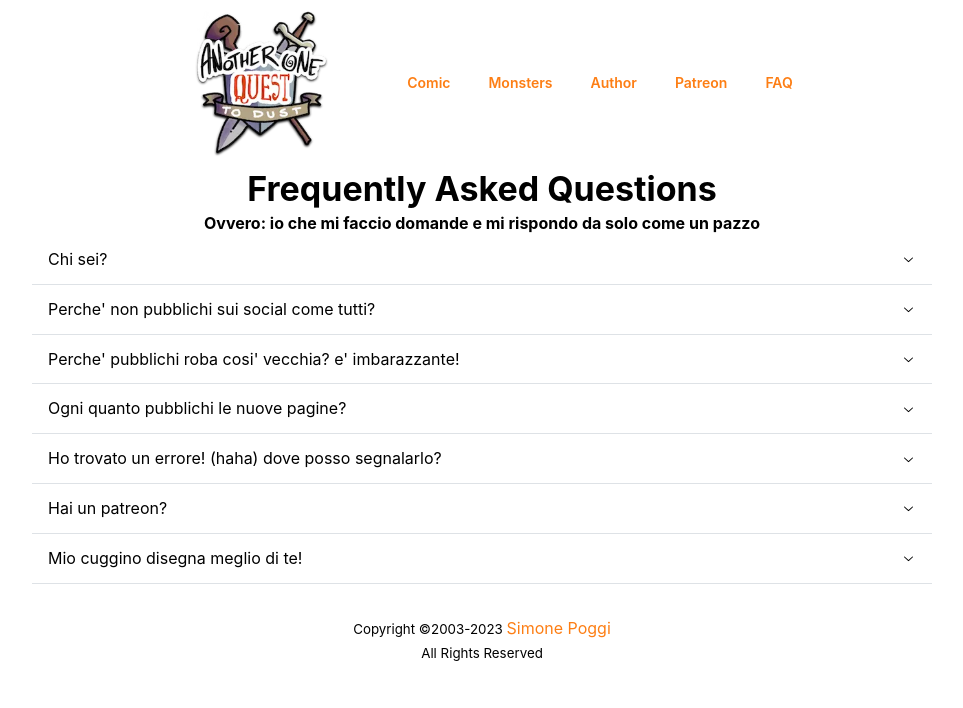
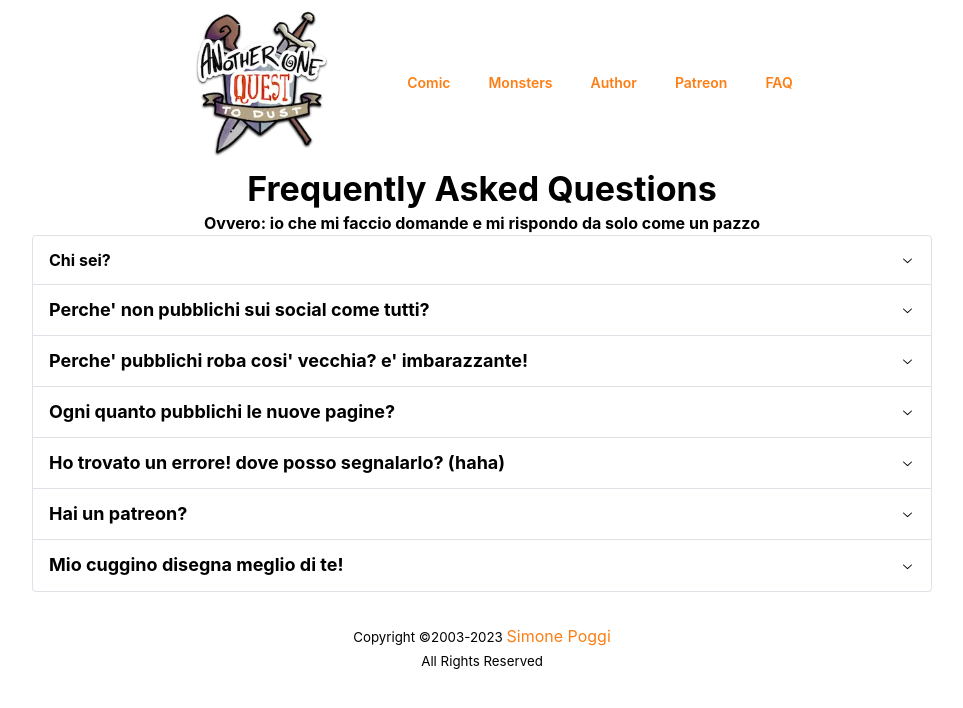
Before and after one commit to motocarota/aoqtd.com, a Next.js app: page /faq in a window 1280 px wide. Shown: the top 708 px of the page, without its empty margins (158-1121 px from the left). Built offline with nearby package versions, Linux system fonts and the light colour scheme.

Commit message:
faq
Former-commit-id: e9464712d55b2fc700cb046aceecd09a32089aa0 [formerly cc85e5107750ecab30a1e11cd0095bf0b62934d7]
Former-commit-id: 8acaef334029fa0d7fe9cb1a04bea739f331ef81

```diff
--- a/pages/faq.js
+++ b/pages/faq.js
@@ -1,4 +1,4 @@
-import {Accordion, AccordionControl, AccordionItem, AccordionPanel, Text, Title} from '@mantine/core';
+import {Accordion, AccordionControl, AccordionItem, AccordionPanel, Anchor, Text, Title} from '@mantine/core';
 import Image from 'next/image';
 
 export default function FAQ() {
@@ -8,64 +8,89 @@ export default function FAQ() {
         Frequently Asked Questions
 			</Title>
 			<Title order={5}>Ovvero: io che mi faccio domande e mi rispondo da solo come un pazzo</Title>
-			<Accordion maw='900' m='auto'>
+			<Accordion maw='900' m='auto' variant='contained'>
 				<AccordionItem value='1'>
 					<AccordionControl>
-						Chi sei?
+						<Title order={5}>
+							Chi sei?
+						</Title>
 					</AccordionControl>
 					<AccordionPanel>
 						<Text>Il mio nome e&apos; Simone Poggi, alias Motocarota.</Text>
 						<Image src='/me.jpeg' alt='me' height='365' width='486' />
-						<Text>Sono un multiclasse <a href='https://motocarota.art' target='_blank' rel='noreferrer'>artista</a>/<a href='https://simone-poggi.com' target='_blank' rel='noreferrer'>programmatore</a> caotico malvagio.</Text>
-						<Text>Ho vent&apos;anni per gamba, sono sposato con due figli, vivo in provincia di Genova, il mio piatto preferito e&apos; la pizza e una volta ho toccato una rana morta.</Text>
+						<Text>
+							Sono un multiclasse <Anchor href='https://motocarota.art' target='_blank' rel='noreferrer'>artista</Anchor>/<Anchor href='https://simone-poggi.com' target='_blank' rel='noreferrer'>programmatore</Anchor> caotico malvagio.<br/>
+							Classe &apos;83, sono sposato con due figli, vivo in provincia di Genova, il mio cibo preferito e&apos; la pizza, non so ruttare l&apos;alfabeto, ma una volta ho toccato una rana morta.
+						</Text>
 					</AccordionPanel>
 				</AccordionItem>
 				<AccordionItem value='2'>
 					<AccordionControl>
-						Perche&apos; non pubblichi sui social come tutti?
+						<Title order={4}>
+							Perche&apos; non pubblichi sui social come tutti?
+						</Title>
 					</AccordionControl>
 					<AccordionPanel>
-						<Text>Perche&apos; mi stanno fortemente sui coglioni. Proprio come tutti li reputo un posto di merda, ma a differenza poi pero&apos; non ci vado davvero.</Text>
-						<Text>Ho qualche account ma sono tutti abbandonati, non sono pagato abbastanza per seguire i capricci del santo algoritmo.</Text>
+						<Text>
+							Perche&apos; mi stanno fortemente sui coglioni.<br/>
+							Proprio come tutti li reputo un posto di merda, ma a differenza di tutti poi li evito.<br/>
+							Ho ancora qualche account aperto ma sono tutti abbandonati, ho di meglio da fare nella vita che cercare di compiacere un algoritmo del cazzo.
+						</Text>
 					</AccordionPanel>
 				</AccordionItem>
 				<AccordionItem value='3'>
 					<AccordionControl>
-						Perche&apos; pubblichi roba cosi&apos; vecchia? e&apos; imbarazzante!
+						<Title order={4}>
+							Perche&apos; pubblichi roba cosi&apos; vecchia? e&apos; imbarazzante!
+						</Title>
 					</AccordionControl>
 					<AccordionPanel>
-						<Text>Perche&apos; e&apos; una serie a cui lavoro da piu&apos; di 20 anni.</Text>
-						<Text>Anche se i primi disegni sono brutti, la narrazione confusa, la storia fa pena, ecc ecc a me nonostante tutto queste storie piacciono, quindi perche&apos; no?</Text>
-						<Text>Non si tratta di un lavoro ne&apos; ho la mira di farcelo diventare, io ho gia&apos; un lavoro e sto bene dove sto, tutto quello che pubblico qui e&apos; solo per hobby.</Text>
+						<Text>
+							Perche&apos; a me piace. E&apos; una serie a cui lavoro da piu&apos; di 20 anni.<br/>
+							Anche se i primi disegni sono brutti, la narrazione confusa, la storia fa pena, ecc ecc a me nonostante tutto queste storie piacciono, quindi perche&apos; no?<br/>
+							Non si tratta di un lavoro ne&apos; ho la mira di farcelo diventare, io ho gia&apos; un lavoro e sto bene dove sto, tutto quello che pubblico qui e&apos; solo per hobby.
+						</Text>
 					</AccordionPanel>
 				</AccordionItem>
 				<AccordionItem value='4'>
 					<AccordionControl>
+						<Title order={4}>
 							Ogni quanto pubblichi le nuove pagine?
+						</Title>
 					</AccordionControl>
 					<AccordionPanel>
-						<Text>Idealmente il ritmo e&apos; di una pagina a settimana, salvo inconvenienti.</Text>
+						<Text>
+							Idealmente il ritmo e&apos; di una pagina a settimana, salvo inconvenienti.
+						</Text>
 					</AccordionPanel>
 				</AccordionItem>
 				<AccordionItem value='5'>
 					<AccordionControl>
-							Ho trovato un errore! (haha) dove posso segnalarlo?
+						<Title order={4}>
+							Ho trovato un errore! dove posso segnalarlo? (haha)
+						</Title>
 					</AccordionControl>
 					<AccordionPanel>
-						<Text>Basta una mail a <a href='mailto:motocarota@gmail.com'>motocarota[at]gmail.com</a>. Ogni segnalazione e&apos; sempre la benvenuta.</Text>
+						<Text>
+							Basta una mail a <Anchor href='mailto:motocarota@gmail.com'>motocarota[at]gmail.com</Anchor>. Ogni segnalazione e&apos; sempre la benvenuta.
+						</Text>
 					</AccordionPanel>
 				</AccordionItem>
 				<AccordionItem value='6'>
 					<AccordionControl>
+						<Title order={4}>
 							Hai un patreon?
+						</Title>
 					</AccordionControl>
 					<AccordionPanel>
-						<Text><a href='https://www.patreon.com/motocarota'>Affermativo</a>.</Text>
+						<Text><Anchor href='https://www.patreon.com/motocarota'>Affermativo</Anchor>.</Text>
 					</AccordionPanel>
 				</AccordionItem>
 				<AccordionItem value='6'>
 					<AccordionControl>
+						<Title order={4}>
 							Mio cuggino disegna meglio di te!
+						</Title>
 					</AccordionControl>
 					<AccordionPanel>
 						<Text>Sappi che tuo cuggino e&apos; un uomo morto. E comunque questa non e&apos; una domanda.</Text>
```
